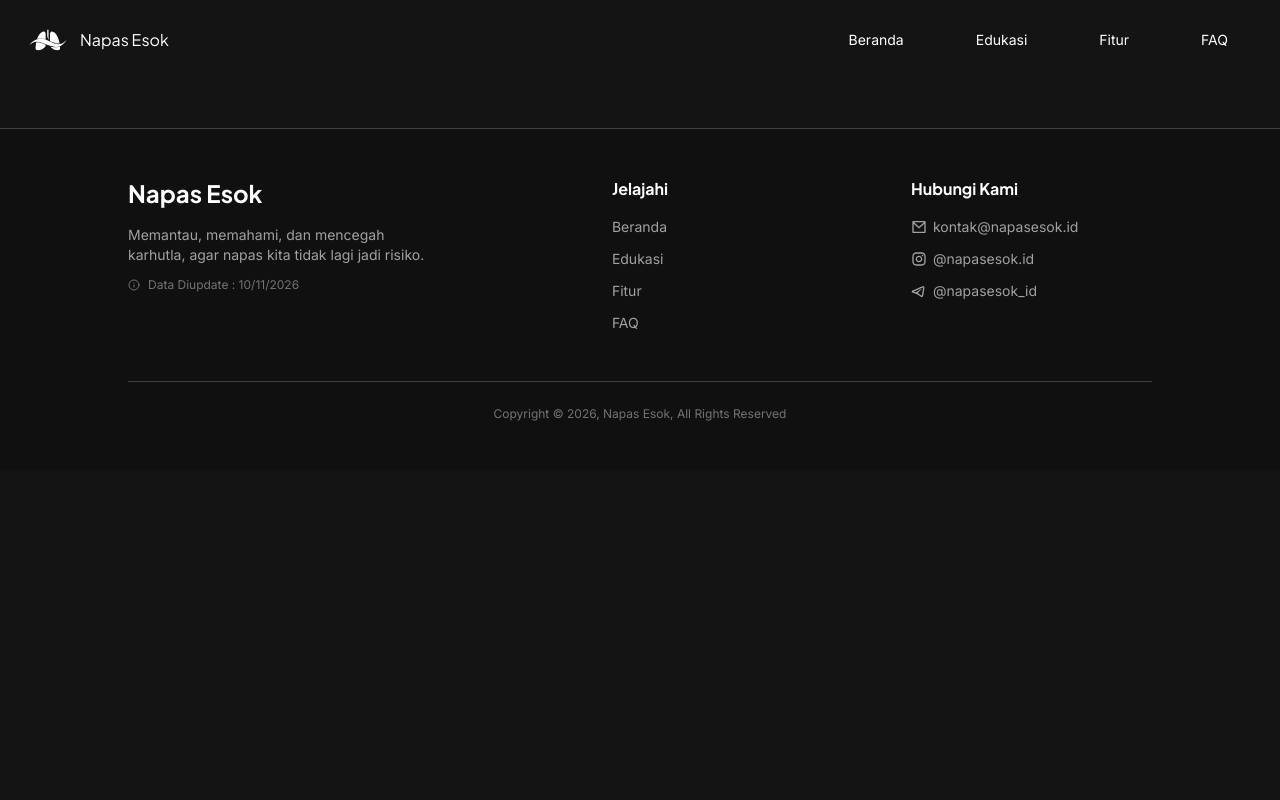
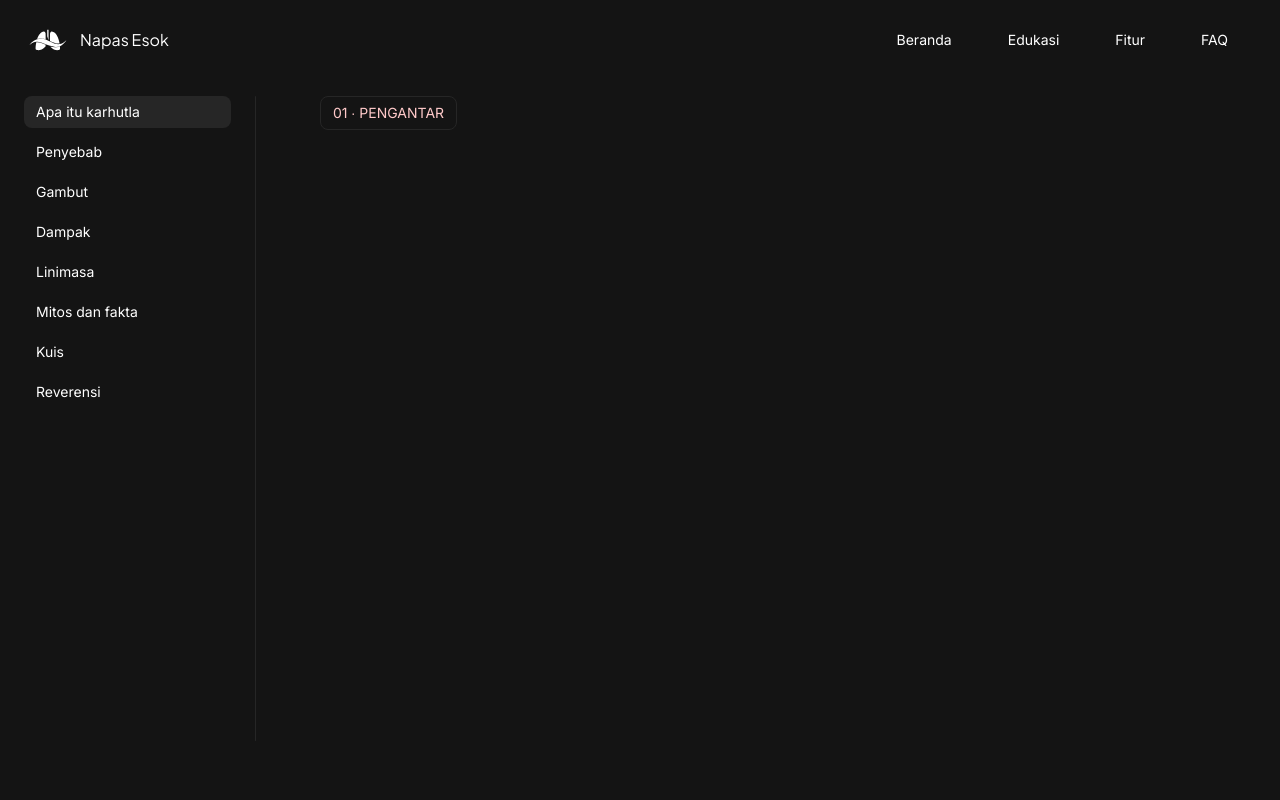
Before and after one commit to RafalDigital/Napas-Esok, a React (Vite) app: page /Edukasi in a window 1280 px wide. Shown: the top 800 px of the page. Built offline with nearby package versions, Linux system fonts and the light colour scheme; a web font is replaced by a local one.

Commit message:
Update Page Edukasi

```diff
--- a/src/components/Footer.jsx
+++ b/src/components/Footer.jsx
@@ -6,7 +6,7 @@ import { Info } from "lucide-react";
 export default function Footer() {
     return(
         <>
-            <footer className="w-full mt-32 md:px-32 px-20 py-12 bg-footer border-t border-neutral-700">
+            <footer className="w-full md:px-32 px-20 py-12 bg-footer border-t border-neutral-700">
                 <div className="grid md:grid-cols-3 max-md:grid-rows-3 gap-10 max-w-7xl mx-auto">
                     {/* Section 1 */}
                     <div className="flex flex-col gap-3">
--- a/src/components/Navbar.jsx
+++ b/src/components/Navbar.jsx
@@ -17,25 +17,6 @@ export default function Navbar() {
     const navRef = useRef(null)
     const [isMenuOpen, setIsMenuOpen] = useState(false);
 
-    useGSAP(() => {
-        const navTl = gsap.timeline({})
-        navTl
-        .to('.item', {duration: 2})
-        .fromTo('.item',
-            {
-                opacity: 0,
-                y: -50,
-
-            },{
-                opacity: 1,
-                y: 0,
-                duration: 0.4,
-                stagger: 0.4,
-                ease: "power2.out"
-            }
-        )
-    }, { scope : navRef })
-
     // Toggle Menu
     const toggleMenu = () => {
         setIsMenuOpen((p) => !p)
@@ -49,11 +30,11 @@ export default function Navbar() {
     return(
         <>
             <nav ref={navRef} className="flex fixed w-full right-0 left-0 top-0 bg-background font-plusJktSans px-4 py-4 justify-between items-center z-50">
-                <div className="pl-2 flex gap-2 justify-center items-center">
+                <div className="md:pl-2 flex gap-2 justify-center items-center">
                     <img src={WhiteLogo} className="w-12"/>
                     <h1>Napas Esok</h1>
                 </div>
-                <div className="flex gap-12 font-inter text-sm pr-6 max-md:hidden">
+                <div className="flex gap-8 font-inter text-sm pr-6 max-md:hidden">
                     <a onClick={() => navigate('/')} className="px-3 py-1.5 bg-transparent hover:bg-neutral-800 rounded-lg cursor-pointer">Beranda</a>
                     <a onClick={() => navigate('/Edukasi')} className="px-3 py-1.5 bg-transparent hover:bg-neutral-800 rounded-lg cursor-pointer">Edukasi</a>
                     <a onClick={() => navigate('/Fitur')} className="px-3 py-1.5 bg-transparent hover:bg-neutral-800 rounded-lg cursor-pointer">Fitur</a>
--- a/src/pages/Education/Education.jsx
+++ b/src/pages/Education/Education.jsx
@@ -1,12 +1,106 @@
+import { useState } from "react";
 import Footer from "../../components/Footer";
 import Navbar from "../../components/Navbar";
+import One from "./sub-pages/One";
+import Two from "./sub-pages/Two";
+import Three from "./sub-pages/Three";
+import Four from "./sub-pages/Four";
+import Five from "./sub-pages/Five";
+import Six from "./sub-pages/Six";
+import Seven from "./sub-pages/Seven";
+import Eight from "./sub-pages/Eight";
 
 export default function Education() {
+    const [isMobileOpen, setIsMobileOpen] = useState(false);
+    const [activatedMenu, setActivatedMenu] = useState("One");
+
+    const sideBarItems = [
+        {label: "Apa itu karhutla", page: "One"},
+        {label: "Penyebab", page: "Two"},
+        {label: "Gambut", page: "Three"},
+        {label: "Dampak", page: "Four"},
+        {label: "Linimasa", page: "Five"},
+        {label: "Mitos dan fakta", page: "Six"},
+        {label: "Kuis", page: "Seven"},
+        {label: "Reverensi", page: "Eight"},
+    ]
+
+    const renderPage = () => {
+        switch (activatedMenu) {
+            case "One":
+                return <One/>;
+            case "Two":
+                return <Two/>;
+            case "Three":
+                return <Three/>;
+            case "Four":
+                return <Four/>;
+            case "Five":
+                return <Five/>;
+            case "Six":
+                return <Six/>;
+            case "Seven":
+                return <Seven/>;
+            case "Eight":
+                return <Eight/>;
+        }
+    }
+
     return(
         <>
             <Navbar/>
+            <div className="relative min-h-[100dvh] bg-background flex">
+                <DesktopSideBar sideBarItems={sideBarItems} activatedMenu={activatedMenu} setActivatedMenu={setActivatedMenu}/>
 
+                    {/* Header mobile only */}
+                    <header className="md:hidden w-full fixed top-20 left-0 z-30 bg-background border-b border-t border-neutral-800 py-4 px-6 flex gap-6 items-center">
+                        <button>
+                            <div className="w-5 flex flex-col gap-1 justify-center items-start cursor-pointer">
+                                <span className="h-0.5 w-full bg-white rounded-full"></span>
+                                <span className="h-0.5 w-3/4 bg-white rounded-full"></span>
+                                <span className="h-0.5 w-full bg-white rounded-full"></span>
+                            </div>
+                        </button>
+                        {sideBarItems.filter(item => item.page === activatedMenu).map((item) => item.label)}
+                    </header>
+
+                    <main key={activatedMenu} className="flex-1 overflow-auto max-md:pt-40 pt-24 p-6">
+                        {renderPage()}
+                    </main>
+            </div>
             <Footer/>
         </>
     )
 }
+
+
+// Desktop SideBar
+function DesktopSideBar({sideBarItems, activatedMenu, setActivatedMenu}) {
+    return(
+        <>
+            <aside className="sticky max-md:hidden flex pt-24 top-0 h-screen bg-background overflow-hidden w-64 font-inter text-sm">
+                <div className="px-6 space-y-2">
+                    {sideBarItems.map((item, index) => {
+                        const isActivated = activatedMenu === item.page;
+
+                        return(
+                            <button key={index} title={item.label} onClick={() => {setActivatedMenu(item.page)}} className={`w-full cursor-pointer hover:bg-neutral-800 h-fit px-3 py-1.5 text-left rounded-lg transition-all ${isActivated ? 'bg-neutral-800' : 'bg-transparent'}`}>
+                                {item.label}
+                            </button>
+                        )
+                    })}
+                </div>
+                <div className="w-0.5 rounded-full h-11/12 bg-neutral-800"></div>
+            </aside>
+        </>
+    )
+}
+
+// Mobile SideBar
+function MobileSideBar({isMobileOpen, sideBarItems, activatedMenu, setActivatedMenu}) {
+    return(
+        <>
+
+        </>
+    )
+}
--- /dev/null
+++ b/src/pages/Education/sub-pages/Eight.jsx
@@ -0,0 +1,9 @@
+export default function Eight() {
+    return(
+        <>
+            <div className="w-full max-w-5xl mx-auto px-10">
+                <h1 className="font-inter text-sm text-red-200 px-3 py-1.5 border border-neutral-800 rounded-lg w-fit">08 ∙ REVERENSI</h1>
+            </div>
+        </>
+    )
+}
--- /dev/null
+++ b/src/pages/Education/sub-pages/Five.jsx
@@ -0,0 +1,9 @@
+export default function Five() {
+    return(
+        <>
+            <div className="w-full max-w-5xl mx-auto px-10">
+                <h1 className="font-inter text-sm text-red-200 px-3 py-1.5 border border-neutral-800 rounded-lg w-fit">05 ∙ LINIMASA</h1>
+            </div>
+        </>
+    )
+}
--- /dev/null
+++ b/src/pages/Education/sub-pages/Four.jsx
@@ -0,0 +1,9 @@
+export default function Four() {
+    return(
+        <>
+            <div className="w-full max-w-5xl mx-auto px-10">
+                <h1 className="font-inter text-sm text-red-200 px-3 py-1.5 border border-neutral-800 rounded-lg w-fit">04 ∙ DAMPAK</h1>
+            </div>
+        </>
+    )
+}
--- /dev/null
+++ b/src/pages/Education/sub-pages/One.jsx
@@ -0,0 +1,9 @@
+export default function One() {
+    return(
+        <>
+            <div className="w-full max-w-7xl mx-auto md:px-10">
+                <h1 className="font-inter text-sm text-red-200 px-3 py-1.5 border border-neutral-800 rounded-lg w-fit">01 ∙ PENGANTAR</h1>
+            </div>
+        </>
+    )
+}
--- /dev/null
+++ b/src/pages/Education/sub-pages/Seven.jsx
@@ -0,0 +1,9 @@
+export default function Seven() {
+    return(
+        <>
+            <div className="w-full max-w-5xl mx-auto px-10">
+                <h1 className="font-inter text-sm text-red-200 px-3 py-1.5 border border-neutral-800 rounded-lg w-fit">07 ∙ KUIS</h1>
+            </div>
+        </>
+    )
+}
--- /dev/null
+++ b/src/pages/Education/sub-pages/Six.jsx
@@ -0,0 +1,9 @@
+export default function Six() {
+    return(
+        <>
+            <div className="w-full max-w-5xl mx-auto px-10">
+                <h1 className="font-inter text-sm text-red-200 px-3 py-1.5 border border-neutral-800 rounded-lg w-fit">06 ∙ MITOS DAN FAKTA</h1>
+            </div>
+        </>
+    )
+}
--- /dev/null
+++ b/src/pages/Education/sub-pages/Three.jsx
@@ -0,0 +1,9 @@
+export default function Three() {
+    return(
+        <>
+            <div className="w-full max-w-5xl mx-auto px-10">
+                <h1 className="font-inter text-sm text-red-200 px-3 py-1.5 border border-neutral-800 rounded-lg w-fit">03 ∙ GAMBUT</h1>
+            </div>
+        </>
+    )
+}
--- /dev/null
+++ b/src/pages/Education/sub-pages/Two.jsx
@@ -0,0 +1,9 @@
+export default function Two() {
+    return(
+        <>
+            <div className="w-full max-w-5xl mx-auto px-10">
+                <h1 className="font-inter text-sm text-red-200 px-3 py-1.5 border border-neutral-800 rounded-lg w-fit">02 ∙ PENYEBAB</h1>
+            </div>
+        </>
+    )
+}
--- a/src/pages/Home/sub-pages/Storytelling.jsx
+++ b/src/pages/Home/sub-pages/Storytelling.jsx
@@ -300,7 +300,7 @@ export default function StoryTelling() {
 
   return(
     <>
-      <div ref={mainContainer} id="StoryTelling" className="w-full max-w-7xl mx-auto text-zinc-50 py-10 px-4">
+      <div ref={mainContainer} id="StoryTelling" className="w-full max-w-7xl mx-auto text-zinc-50 py-10 px-4 mb-32">
 
       <div className="story-telling-hero">
 
```
